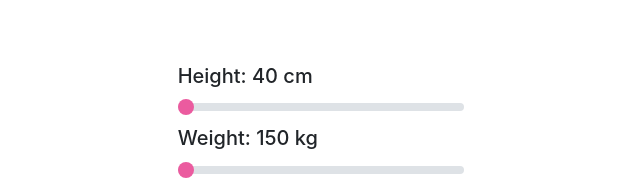
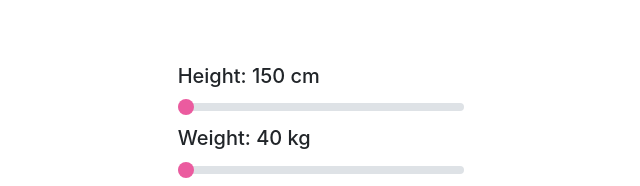
Before and after one commit to gelsas/gelsas.github.io, a plain HTML site: page index.html in a window 1280 px wide. Shown: the top 186 px of the page, 268-908 px from the left. Drawn offline with nearby package versions, Linux system fonts and the light colour scheme.

Commit message:
Add files via upload

```diff
--- a/index.html
+++ b/index.html
@@ -49,8 +49,8 @@
     <script>
         var weight = 40, height = 150;
         window.onload = () => {
-            document.getElementById("heightInfo").innerText = 40 + " cm";
-            document.getElementById("weightInfo").innerText = 150 + " kg";
+            document.getElementById("heightInfo").innerText = 150 + " cm";
+            document.getElementById("weightInfo").innerText = 40 + " kg";
         }
         function ChangeHeight(data) {
             height = data;
```
